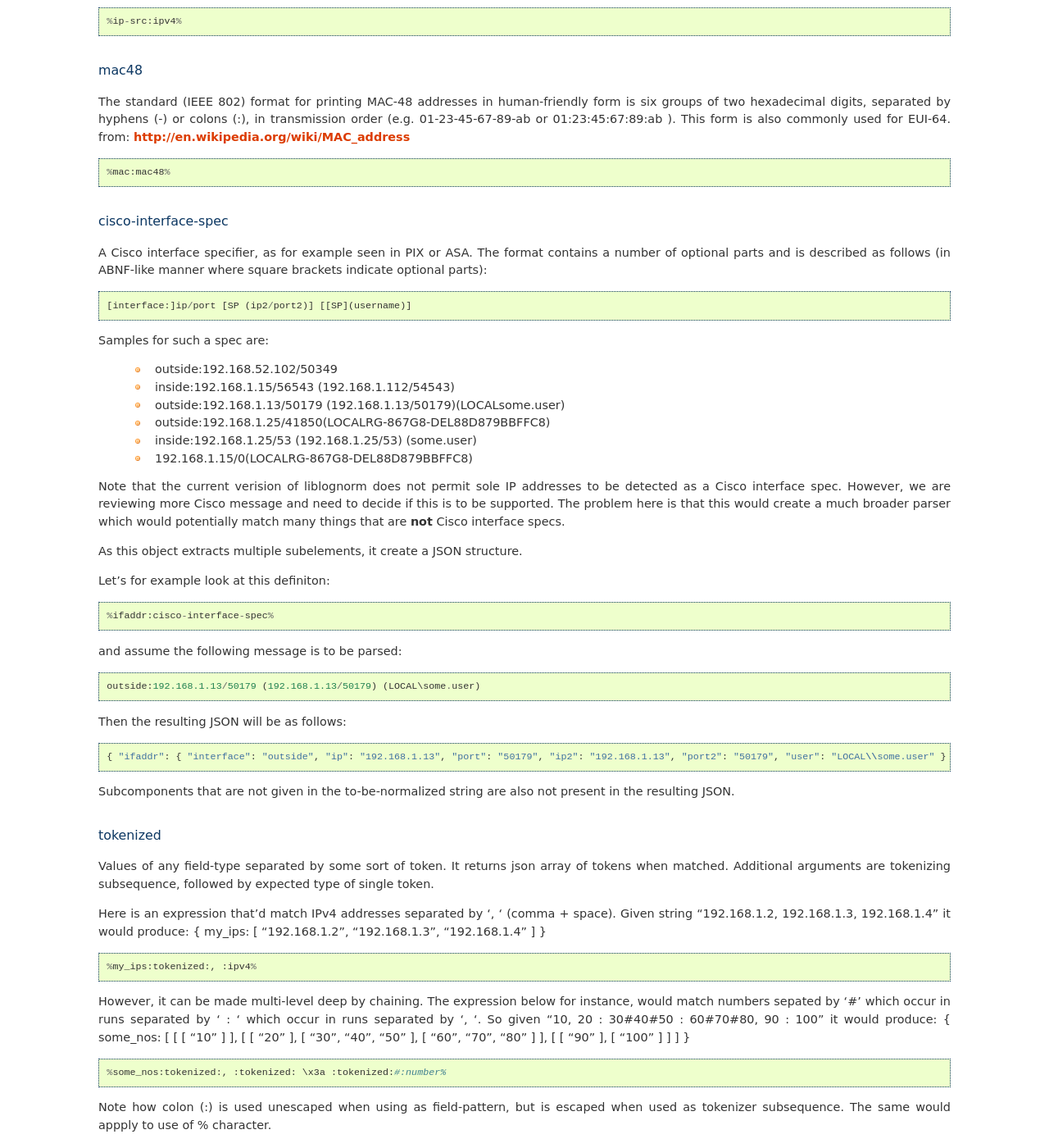
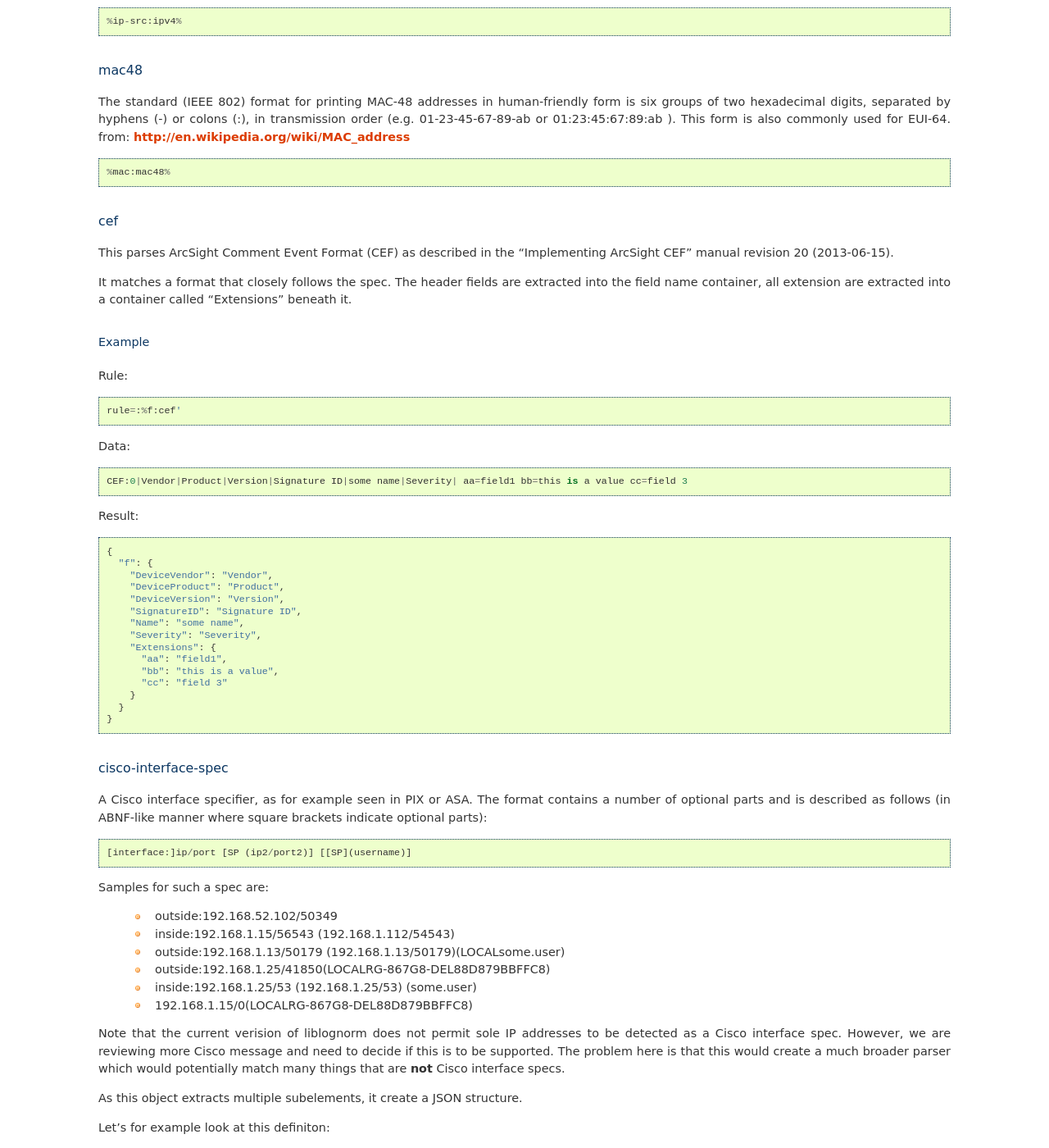
Before and after one commit to rsyslog/liblognorm, a Sphinx documentation site: the page built from doc/configuration.rst, in a window 1280 px wide and 1400 px high, scrolled down 5061 px. Shown: the whole window at 82% size. Built offline with Sphinx 7.4.7, drawn with Linux system fonts in a browser that asks for light colours.

Commit message:
add doc for new cef parser

```diff
--- a/doc/configuration.rst
+++ b/doc/configuration.rst
@@ -344,6 +344,45 @@ from: http://en.wikipedia.org/wiki/MAC_address
 ::
 
     %mac:mac48%
+
+cef
+###
+
+This parses ArcSight Comment Event Format (CEF) as described in
+the "Implementing ArcSight CEF" manual revision 20 (2013-06-15).
+
+It matches a format that closely follows the spec. The header fields
+are extracted into the field name container, all extension are
+extracted into a container called "Extensions" beneath it.
+
+Example
+.......
+
+Rule::
+
+    rule=:%f:cef'
+
+Data::
+
+    CEF:0|Vendor|Product|Version|Signature ID|some name|Severity| aa=field1 bb=this is a value cc=field 3
+
+Result::
+
+    {
+      "f": {
+        "DeviceVendor": "Vendor",
+        "DeviceProduct": "Product",
+        "DeviceVersion": "Version",
+        "SignatureID": "Signature ID",
+        "Name": "some name",
+        "Severity": "Severity",
+        "Extensions": {
+          "aa": "field1",
+          "bb": "this is a value",
+          "cc": "field 3"
+        }
+      }
+    }
 
 cisco-interface-spec
 ####################
```
